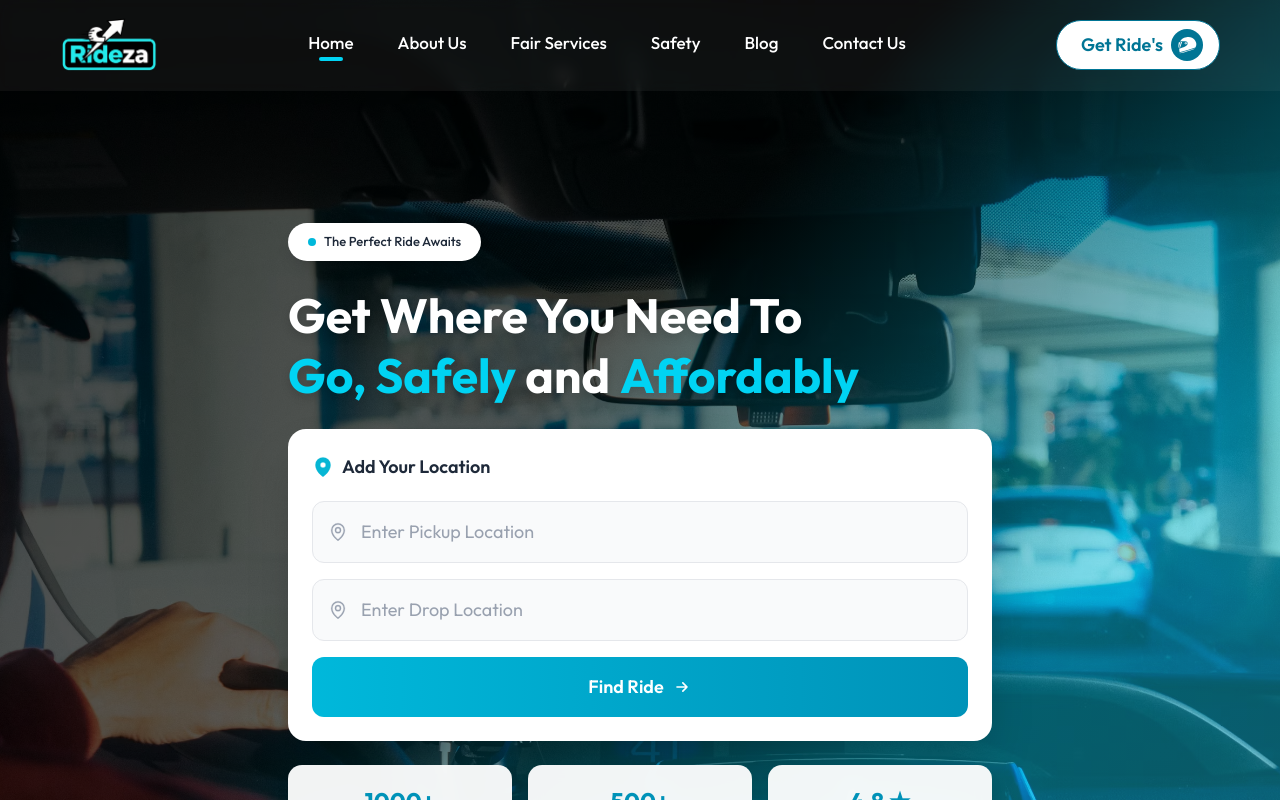
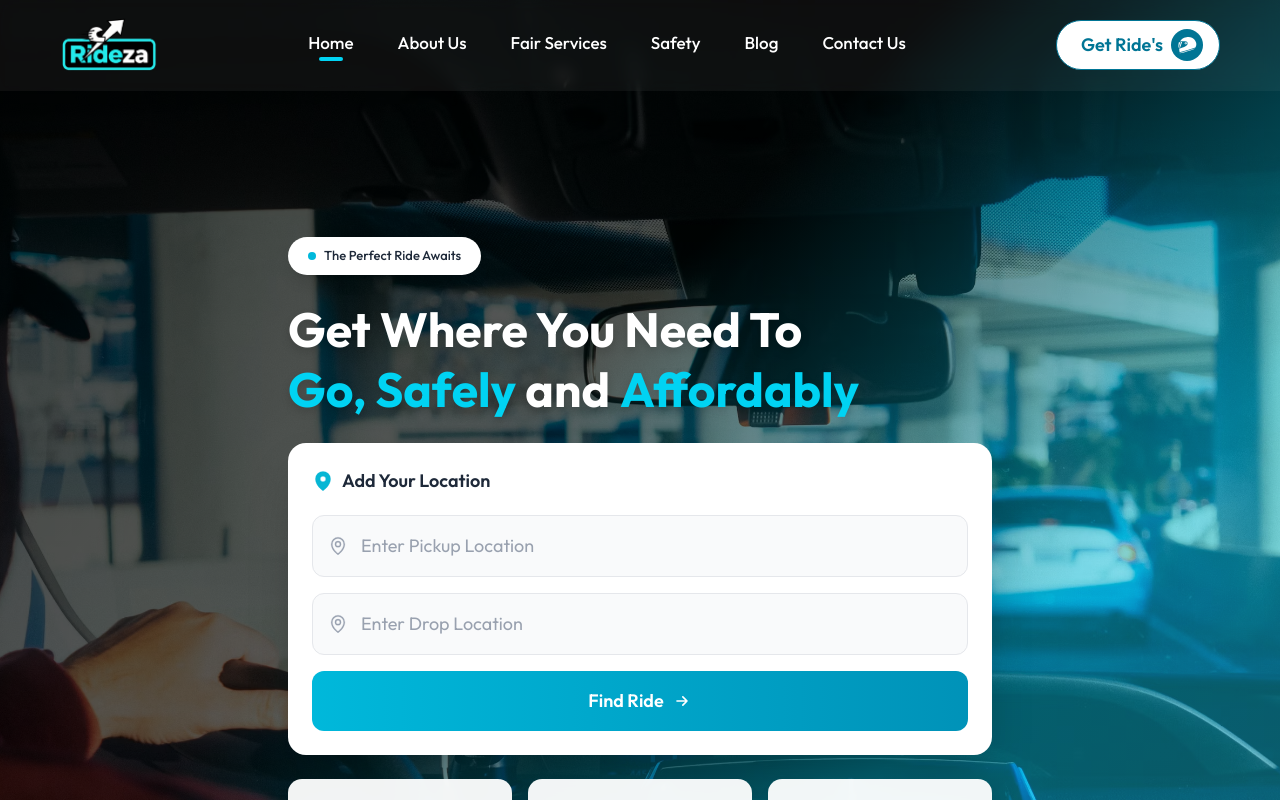
Before and after one commit to DevHassan101/newRidezaSite, a Next.js app: page / in a window 1280 px wide. Shown: the top 800 px of the page. Built offline with nearby package versions, Linux system fonts and the light colour scheme.

Commit message:
only-banner-height-set

```diff
--- a/app/components/home/HomeBanner.tsx
+++ b/app/components/home/HomeBanner.tsx
@@ -22,11 +22,11 @@ export default function HeroBanner() {
     return (
         <>
             <section className="hero-banner">
-                <div className="hero-image relative h-screen lg:h-[135vh]">
+                <div className="hero-image relative h-[135vh] sm:h-screen lg:h-[135vh]">
                     <img src="/images/herobanner2.avif" className="w-full h-full object-cover" alt="hero-banner" />
                     <div className="hero-image-overlay w-full absolute top-0 left-0 h-full flex items-center justify-center"
                         style={{ background: 'linear-gradient(135deg, rgba(0,0,0,0.75) 0%, rgba(0,0,0,0.65) 40%, rgba(6,182,212,0.5) 70%, rgba(34,211,238,0.4) 100%)' }}>
-                        <div className="w-full hero-overlay">
+                        <div className="w-full hero-overlay mt-10 lg:mt-7">
                             <div className="hero-box2 max-w-[85%] lg:max-w-[55%] mx-auto">
                                 <div className="space-y-6 flex lg:block flex-wrap justify-center items-center">
                                     <div className="inline-flex items-center gap-2 bg-white backdrop-blur-sm px-5 py-2 lg:py-2.5 rounded-full shadow-lg">
```
